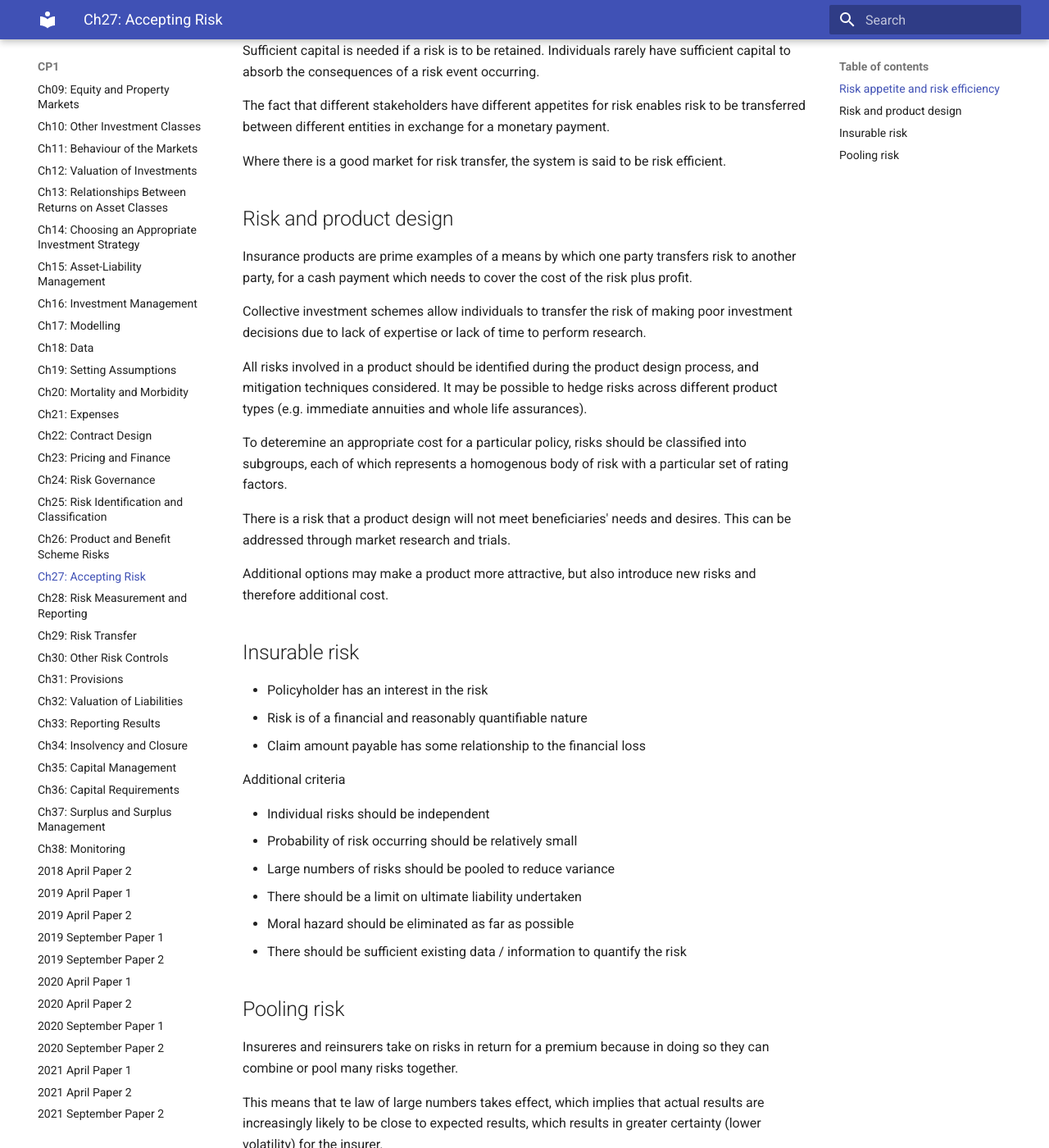
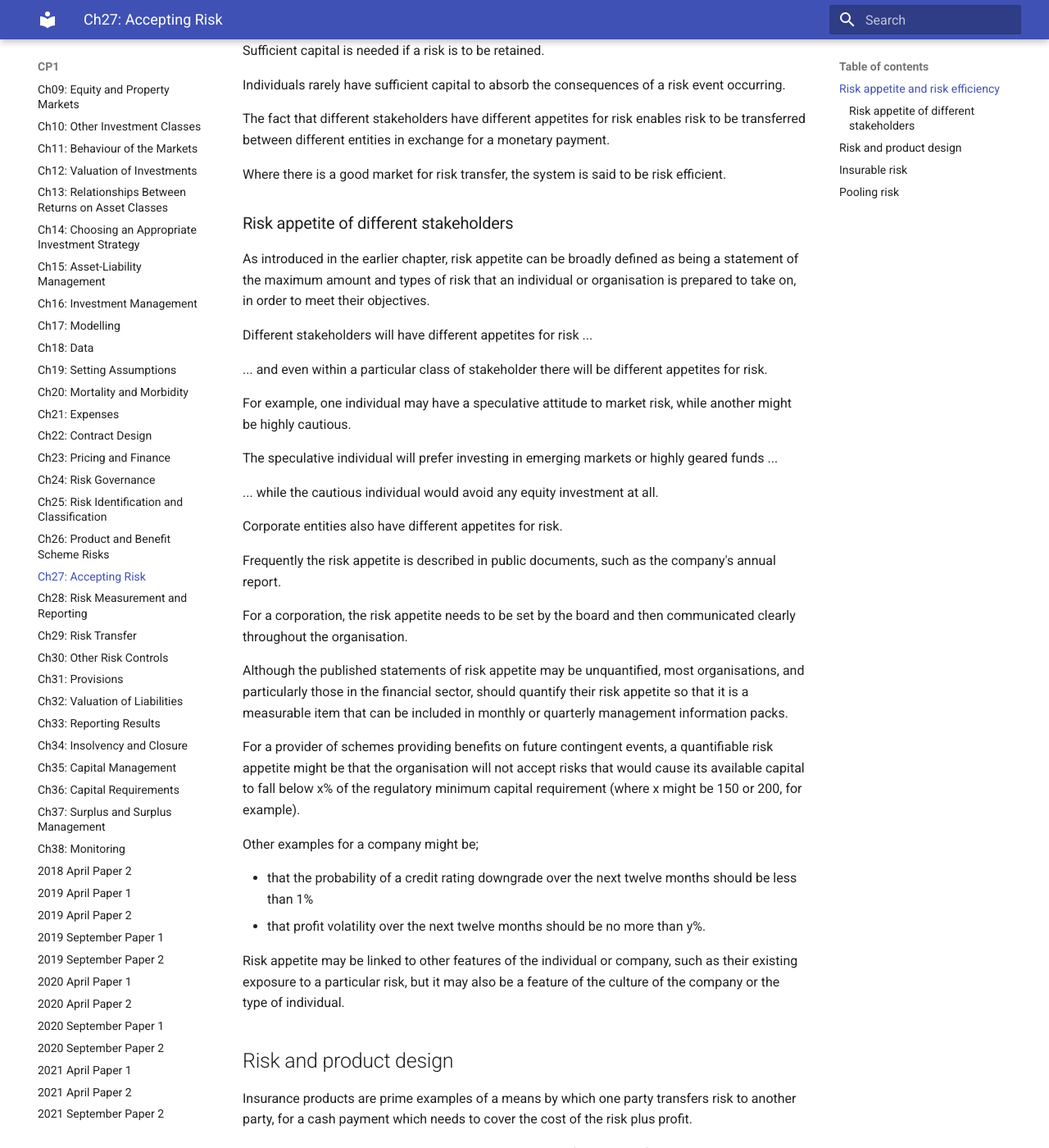
Before and after one commit to samthorold/scribbles, an MkDocs documentation site: the page built from docs/27-accepting-risk.md, in a window 1280 px wide and 1400 px high, scrolled down 407 px. Shown: the whole window at 82% size. Built offline with MkDocs 1.6.1 and Material for MkDocs 9.7.7, drawn with Linux system fonts in a browser that asks for light colours; some of the changed text lies outside the part shown.

Commit message:
Ch27: Accepting risk

```diff
--- a/docs/27-accepting-risk.md
+++ b/docs/27-accepting-risk.md
@@ -2,8 +2,7 @@
 
 Different stakeholders will have different risk appetites.
 
-Risk appetite will also vary within a class of stakeholders, e.g.
-dependent on features of a particular individual or company.
+Risk appetite will also vary within a class of stakeholders, e.g. dependent on features of a particular individual or company.
 
 Appetite may be related to
 
@@ -11,37 +10,58 @@ Appetite may be related to
 - Culture of the individual / company
 
 Sufficient capital is needed if a risk is to be retained.
-Individuals rarely have sufficient capital to absorb the consequences of a
-risk event occurring.
 
-The fact that different stakeholders have different appetites for risk
-enables risk to be transferred between different entities in exchange
-for a monetary payment.
+Individuals rarely have sufficient capital to absorb the consequences of a risk event occurring.
 
-Where there is a good market for risk transfer,
-the system is said to be risk efficient.
+The fact that different stakeholders have different appetites for risk enables risk to be transferred between different entities in exchange for a monetary payment.
+
+Where there is a good market for risk transfer, the system is said to be risk efficient.
+
+### Risk appetite of different stakeholders
+
+As introduced in the earlier chapter, risk appetite can be broadly defined as being a statement of the maximum amount and types of risk that an individual or organisation is prepared to take on, in order to meet their objectives.
+
+Different stakeholders will have different appetites for risk ...
+
+... and even within a particular class of stakeholder there will be different appetites for risk.
+
+For example, one individual may have a speculative attitude to market risk, while another might be highly cautious.
+
+The speculative individual will prefer investing in emerging markets or highly geared funds ...
+
+... while the cautious individual would avoid any equity investment at all.
+
+Corporate entities also have different appetites for risk.
+
+Frequently the risk appetite is described in public documents, such as the company's annual report.
+
+For a corporation, the risk appetite needs to be set by the board and then communicated clearly throughout the organisation.
+
+Although the published statements of risk appetite may be unquantified, most organisations, and particularly those in the financial sector, should quantify their risk appetite so that it is a measurable item that can be included in monthly or quarterly management information packs.
+
+For a provider of schemes providing benefits on future contingent events, a quantifiable risk appetite might be that the organisation will not accept risks that would cause its available capital to fall below x% of the regulatory minimum capital requirement (where x might be 150 or 200, for example).
+
+Other examples for a company might be;
+
+- that the probability of a credit rating downgrade over the next twelve months should be less than 1%
+- that profit volatility over the next twelve months should be no more than y%.
+
+Risk appetite may be linked to other features of the individual or company, such as their existing exposure to a particular risk, but it may also be a feature of the culture of the company or the type of individual.
 
 ## Risk and product design
 
-Insurance products are prime examples of a means by which one party transfers
-risk to another party, for a cash payment which needs to cover the cost of the
-risk plus profit.
+Insurance products are prime examples of a means by which one party transfers risk to another party, for a cash payment which needs to cover the cost of the risk plus profit.
 
-Collective investment schemes allow individuals to transfer the risk of making
-poor investment decisions due to lack of expertise or lack of time to perform
-research.
+Collective investment schemes allow individuals to transfer the risk of making poor investment decisions due to lack of expertise or lack of time to perform research.
 
-All risks involved in a product should be identified during the product design
-process, and mitigation techniques considered.
-It may be possible to hedge risks across different product types
-(e.g. immediate annuities and whole life assurances).
+All risks involved in a product should be identified during the product design process, and mitigation techniques considered.
 
-To deteremine an appropriate cost for a particular policy,
-risks should be classified into subgroups, each of which represents a
-homogenous body of risk with a particular set of rating factors.
+It may be possible to hedge risks across different product types (e.g. immediate annuities and whole life assurances).
 
-There is a risk that a product design will not meet beneficiaries' needs and
-desires.
+To deteremine an appropriate cost for a particular policy, risks should be classified into subgroups, each of which represents a homogenous body of risk with a particular set of rating factors.
+
+There is a risk that a product design will not meet beneficiaries' needs and desires.
+
 This can be addressed through market research and trials.
 
 Additional options may make a product more attractive, but also introduce new
```
